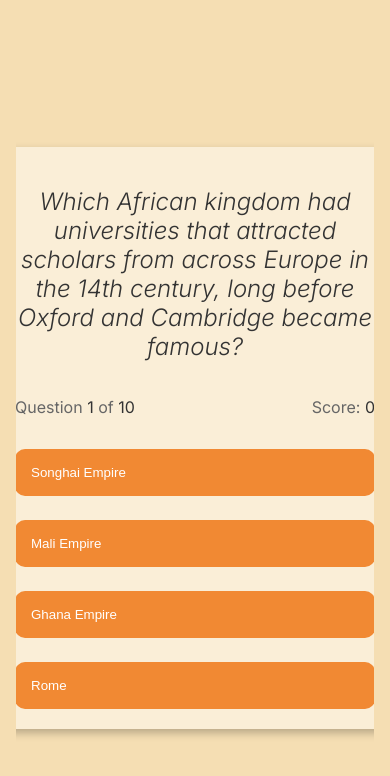
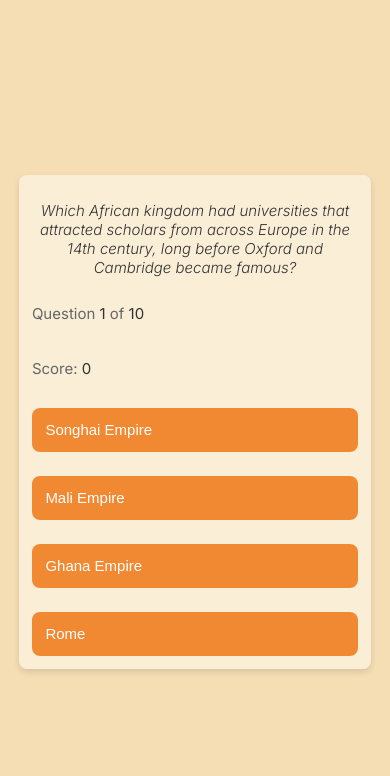
Before and after one commit to Philbert16/Quiz-Game, a plain HTML site: page index.html in a window 390 px wide. Both pictures are taken after a click on the button "Start Quiz". Drawn offline with Linux system fonts and the light colour scheme.

Commit message:
Refactor CSS for improved readability and consistency; adjust responsive styles for better layout on smaller screens

```diff
--- a/styles.css
+++ b/styles.css
@@ -7,7 +7,7 @@
     color: inherit;
 } */
 
-body{
+body {
   min-height: 100vh;
   display: flex;
   justify-content: center;
@@ -15,12 +15,12 @@ body{
   margin: 0;
   padding: 0;
   background-color: wheat;
-    font-family: 'Inter', sans-serif;
+  font-family: "Inter", sans-serif;
   padding: 1em;
 }
 
 :root {
-    --primary-color: #4CAF50;
+  --primary-color: #4caf50;
   --secondary-color: #f44336;
   --background-color: #f4f4f4;
   --text-color: #333;
@@ -31,36 +31,39 @@ body{
   display: flex;
   justify-content: center;
   align-items: center;
-    height: 100vh;
+  min-height: 100vh;
   /* background-color: white; */
   flex-direction: column;
   gap: 20px;
   position: relative;
-    overflow: hidden;
+  width: 100%;
+  max-width: 960px;
 }
 
 .screen {
   display: none;
 }
-.screen.active{
+.screen.active {
   display: block;
 }
 
 .screen.starter {
   background-color: hsla(0, 0%, 100%, 0.47);
   color: rgb(20, 16, 16);
-    padding: 20px;
+  padding: 1.25rem;
   border-radius: 10px;
   text-align: center;
   box-shadow: 0 4px 8px rgba(0, 0, 0, 0.25);
-    width: 400px;
+  width: 100%;
+  max-width: 420px;
 }
 
-h1, h2 {
+h1,
+h2 {
   color: rgb(239, 113, 10);
 }
 
-span{
+span {
   color: #333;
 }
 
@@ -89,7 +92,7 @@ span{
   margin-top: 12px; /* fallback spacing if gap isn't supported */
 }
 
-button{
+button {
   padding: 11px;
   background-color: rgba(239, 113, 10, 0.8);
   border: none;
@@ -103,9 +106,8 @@ button:hover {
   transform: scale(1.05);
 }
 
-
 /* Quiz Screen */
-.quiz-info{
+.quiz-info {
   color: #666;
   margin-bottom: 1rem;
   display: flex;
@@ -113,7 +115,7 @@ button:hover {
   align-items: center;
 }
 
-.result-info{
+.result-info {
   background-color: rgba(239, 113, 10, 0.2);
   padding: 10px;
   border-radius: 10px;
@@ -146,7 +148,7 @@ button:hover {
 }
 
 .progress-fill {
-    background-color: #4CAF50;
+  background-color: #4caf50;
   height: 100%;
   transition: width 0.3s ease;
 }
@@ -158,15 +160,97 @@ button:hover {
   transition: width 0.3s ease;
 }
 
-
-
 /* Progress Screen */
 #start-screen h1 {
   margin-bottom: 2rem;
 }
 
-#question-title{
+#question-title {
   color: #333;
   font-weight: 300;
   font-style: italic;
 }
+
+/* Responsive adjustments */
+:root {
+  font-size: 16px;
+}
+
+@media (max-width: 768px) {
+  body {
+    padding: 0.75rem;
+  }
+
+  .container {
+    gap: 14px;
+    padding: 0 0.5rem;
+  }
+
+  .screen.starter {
+    padding: 1rem;
+    border-radius: 8px;
+    box-shadow: 0 3px 6px rgba(0, 0, 0, 0.12);
+    max-width: 480px;
+    margin: 0 8px;
+  }
+
+  h1 {
+    font-size: 1.8rem;
+  }
+  h2 {
+    font-size: 1.2rem;
+  }
+
+  .quiz-info {
+    flex-direction: column;
+    align-items: flex-start;
+    gap: 6px;
+  }
+
+  .result-info p {
+    font-size: 1rem;
+  }
+  .progress-bar {
+    height: 8px;
+  }
+}
+
+@media (max-width: 480px) {
+  :root {
+    font-size: 15px;
+  }
+
+  .screen.starter {
+    padding: 0.875rem;
+    border-radius: 8px;
+    max-width: 100%;
+  }
+
+  h1 {
+    font-size: 1.5rem;
+  }
+  h2 {
+    font-size: 1rem;
+  }
+
+  .answer-btn {
+    padding: 0.9rem;
+    font-size: 1rem;
+    border-radius: 8px;
+  }
+
+  button {
+    padding: 10px 12px;
+    font-size: 1rem;
+  }
+
+  .container {
+    min-height: auto;
+  }
+}
+
+/* Small touch-target improvement */
+.answer-btn,
+button {
+  -webkit-tap-highlight-color: transparent;
+}
```
Lines whose indentation alone changed are shown as unchanged.
